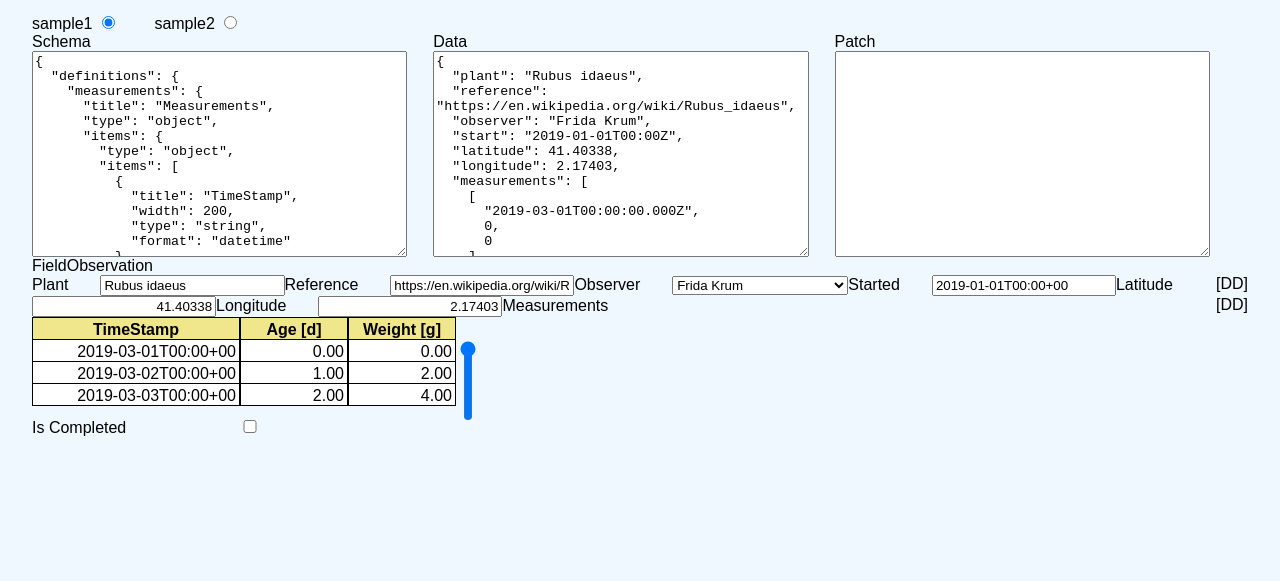
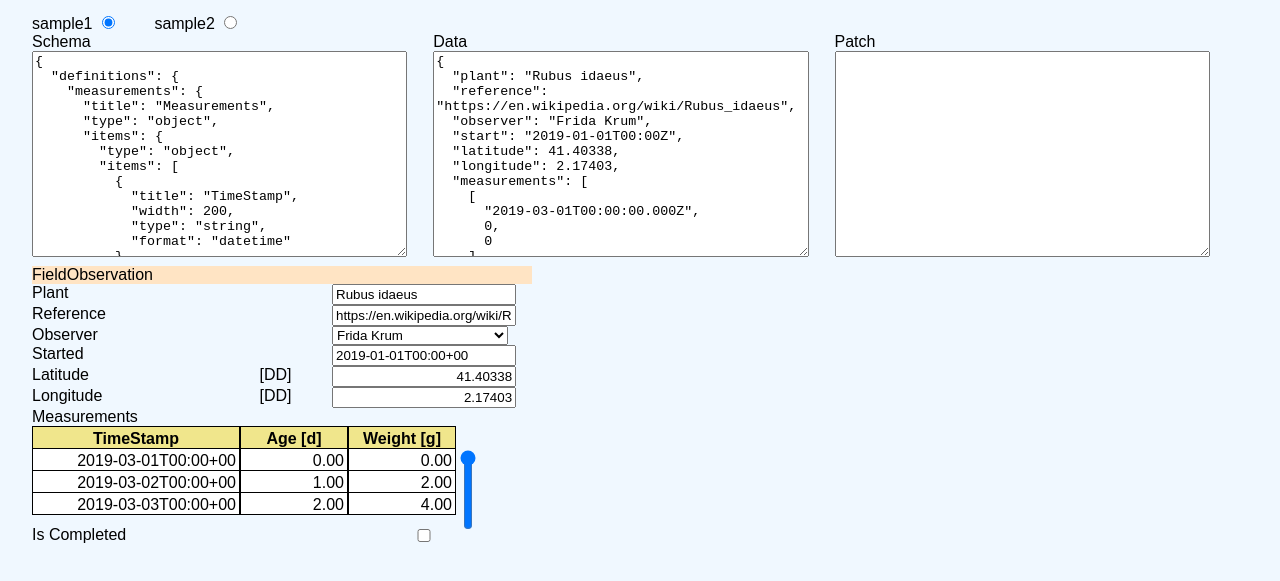
Before and after one commit to decatur/formchen, a plain HTML site: page index.html in a window 1280 px wide. Shown: the part 111-692 px from the top of the page. Drawn offline with Linux system fonts and the light colour scheme.

Commit message:
Update index.html

```diff
--- a/index.html
+++ b/index.html
@@ -26,18 +26,22 @@
             display: block;
         }
 
-        /* See https://alligator.io/css/css-grid-layout-span-keyword/ */
-        .fieldContainer {
+        .form-chen.fields {
             display: grid;
-            grid-template-columns: 200px 200px;
+            grid-template-columns: 300px 200px;
         }
 
-        .gridLabel, grid-chen {
+        .form-chen.grid-label, .form-chen.grid-chen, .form-chen.sub-form {
             grid-area: span 1 / span 2;
         }
 
-        .unit {
+        .form-chen.unit {
             float: right;
+            padding-right: 1ex;
+        }
+        .form-chen.sub-form {
+            margin-top: 1ex;
+            background-color: bisque;
         }
     </style>
 </head>
```
